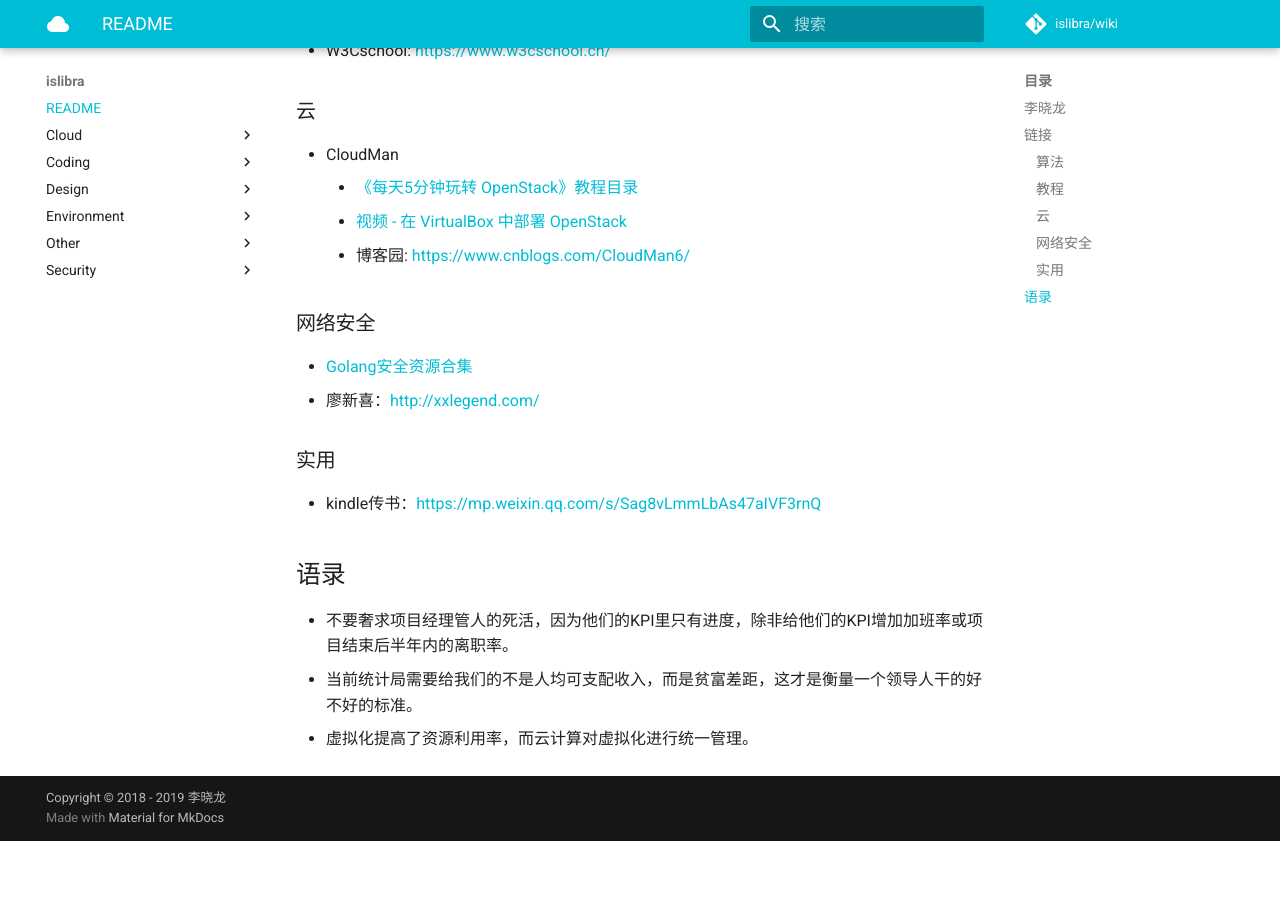
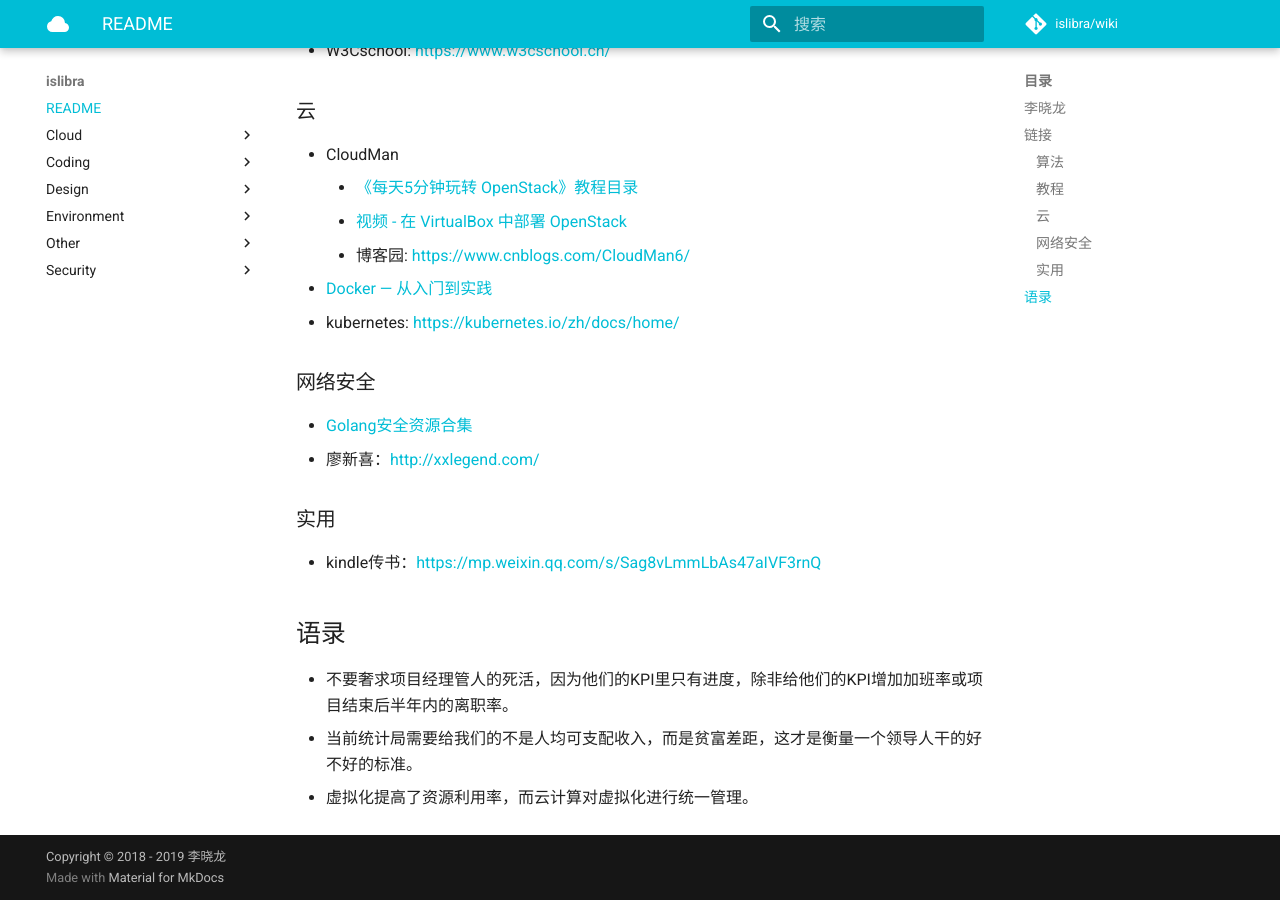
Before and after one commit to islibra/wiki, an MkDocs documentation site: the page built from docs/README.md, in a window 1280 px wide and 900 px high, scrolled down 777 px. Built offline with MkDocs 1.6.1 and Material for MkDocs 9.7.7, drawn with Linux system fonts in a browser that asks for light colours; comment, search, counter and statistics services are not loaded; before the commit the page ends 1618 px from its top, so only the background shows below that.

Commit message:
Update README.md

```diff
--- a/docs/README.md
+++ b/docs/README.md
@@ -32,6 +32,8 @@
     - [《每天5分钟玩转 OpenStack》教程目录](https://mp.weixin.qq.com/s/QtdMkt9giEEnvFTQzO9u7g)
     - [视频 - 在 VirtualBox 中部署 OpenStack](https://mp.weixin.qq.com/s/g-bKZqRFUGXDghIfGJ16_g)
     - 博客园: <https://www.cnblogs.com/CloudMan6/>
+- [Docker — 从入门到实践](https://yeasy.gitbooks.io/docker_practice/)
+- kubernetes: <https://kubernetes.io/zh/docs/home/>
 
 ### 网络安全
 
```
